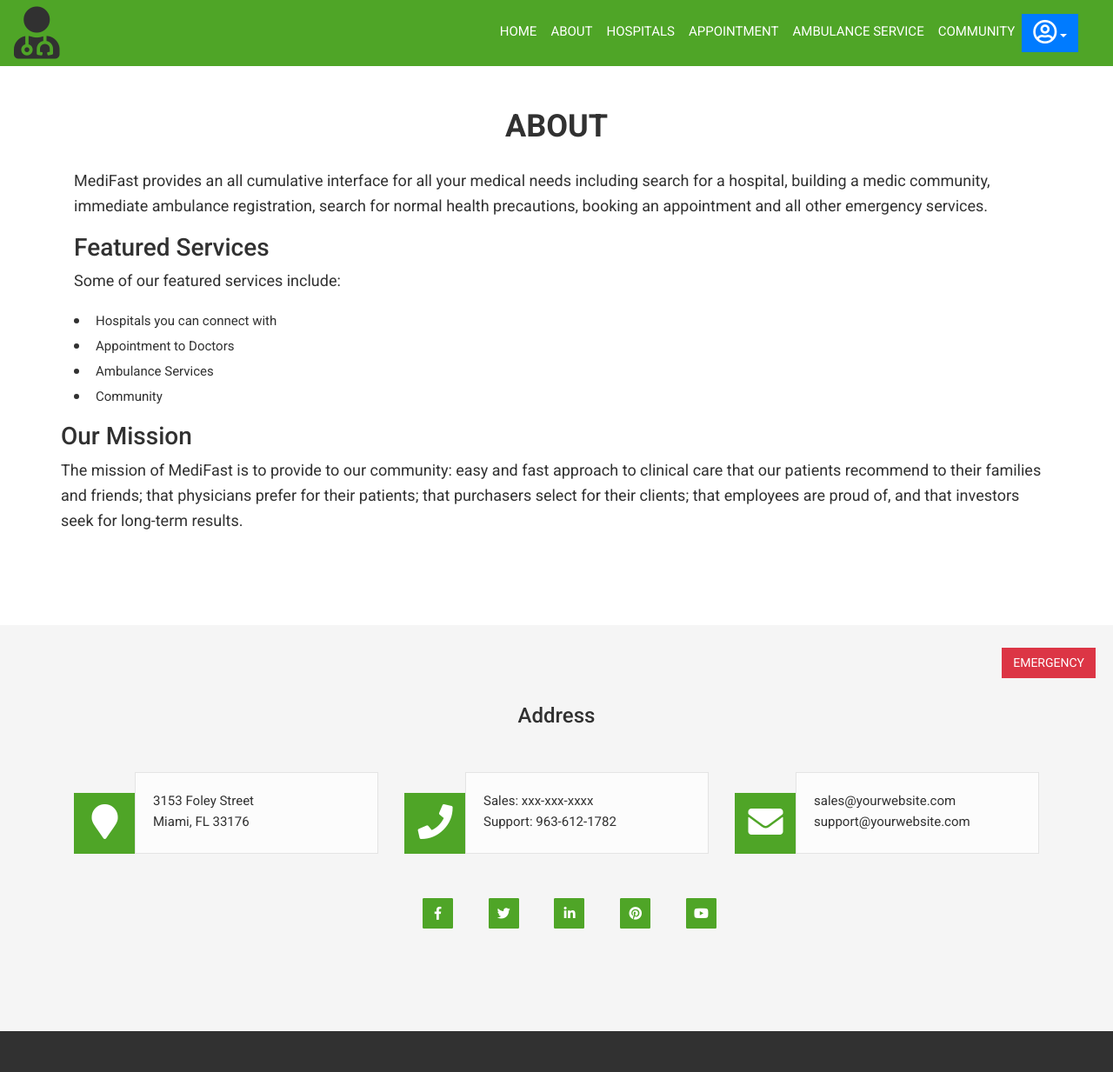
After one commit to Aakash01ak/MediFast, a Node server app: page /about in a window 1280 px wide. The commit adds this page. Shown: the top 1233 px of the page at 87% size. Run offline with Node 20, Linux system fonts and the light colour scheme; some libraries are stand-ins or nearby versions.

Commit message:
add about

```diff
--- a/app.js
+++ b/app.js
@@ -103,7 +103,12 @@ app.get("/forum", function(req, res) {
 app.get("/", function(req, res) {
   res.render("home");
 });
-
+app.get("/about", function(req, res) {
+    res.render("about");
+});
+app.get("/appointment", function(req, res) {
+  res.render("appointment");
+});
 app.get("/LogIn", function(req, res) {
   res.render("Login");
 });
--- /dev/null
+++ b/views/about.ejs
@@ -0,0 +1,38 @@
+<%- include('header') %>
+
+<div class="choose-area pb_90" style="font-size: larger;">
+   <div class="container mt-5">
+    <div class="row">
+        <div class="col-12">
+            <div class="headline">
+                <h2>About</h2>
+            </div>
+            <p style="font-size: large;">MediFast provides an all cumulative interface for all
+                your medical needs including search for a hospital, building a medic community,
+                immediate ambulance registration, search for normal health precautions, booking an
+                appointment and all other emergency services.
+                </p>
+
+                <h3>Featured Services</h3>
+                <p style="font-size: large;">Some of our featured services include:</p>
+                <li><a href="/hospital">Hospitals you can connect with</a></li>
+                <li><a href="/appointment">Appointment to Doctors</a></li>
+                <li><a href="/ambulance">Ambulance Services</a></li>
+                <li><a href="/Community">Community</a></div></li><br>
+
+
+                <h3 class="mt-3">Our Mission</h3>
+                <p style="font-size: large;">The mission of MediFast is to provide to our community:
+                easy and fast approach to clinical care that our patients recommend to their families and friends;
+                that physicians prefer for their patients; that purchasers select for their clients;
+                that employees are proud of, and that investors seek for long-term results.
+                </p>
+        </div>
+    </div>
+
+    </div>
+</div>
+
+
+
+<%- include('footer') %>
--- a/views/header.ejs
+++ b/views/header.ejs
@@ -202,7 +202,7 @@
 
                 </li>
                 <li class="nav-item">
-                    <a class="nav-link" href="#">
+                    <a class="nav-link" href="/appointment">
             APPOINTMENT
           </a>
 
```
Also changed, not shown: views/appointment.ejs (added, +14 -0 lines), 1 other file.
